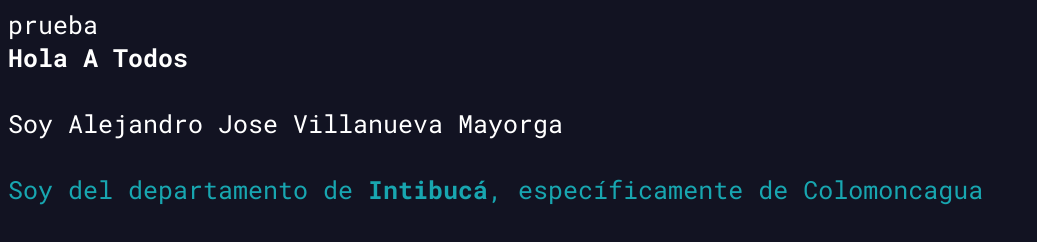
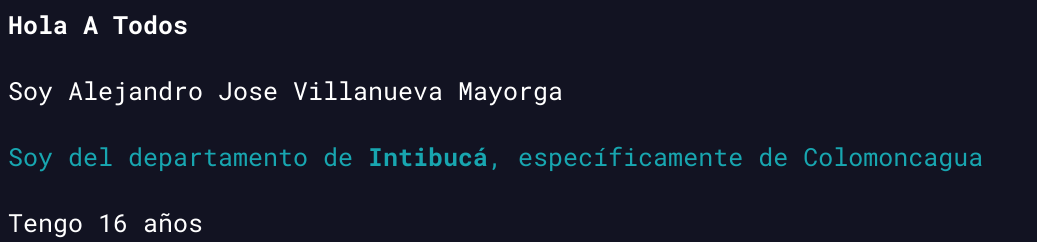
Before and after one commit to AleV1llanueva/Laboratorio-de-Programacion-Web, a plain HTML site: page presentacion.html in a window 1280 px wide. Shown: the top 242 px of the page, without its empty margins (0-1037 px from the left). Drawn offline with Linux system fonts and the light colour scheme.

Commit message:
Html esta terminado

```diff
--- a/presentacion.html
+++ b/presentacion.html
@@ -12,7 +12,6 @@
     </style>
 </head>
 <body>
-    <div>prueba</div>
     <div><b>Hola A Todos <br></b></div>
     <div><br>Soy Alejandro Jose Villanueva Mayorga </div>
     <div style="color: rgb(24, 166, 176);"><br>Soy del departamento de <b>Intibucá</b>, específicamente de Colomoncagua</div>
```
